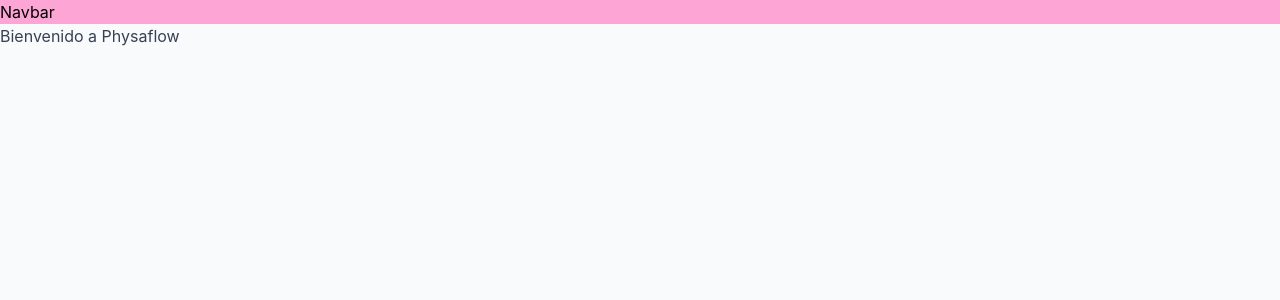
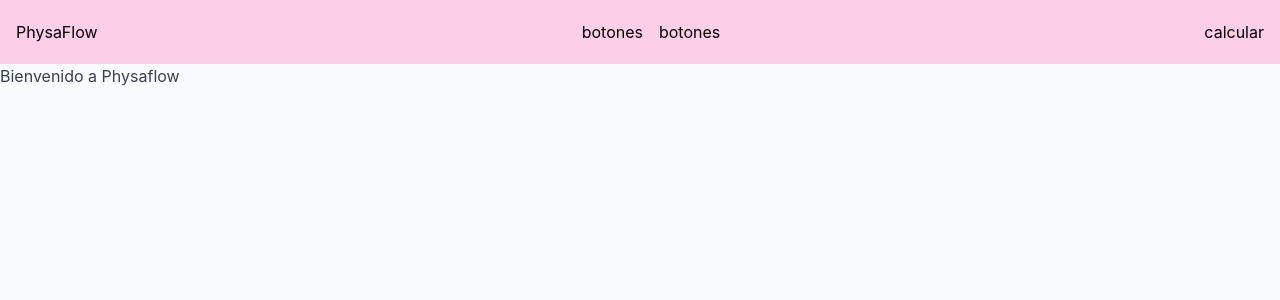
Before and after one commit to No-Country-simulation/-S07-26-Team-12-PhysaFlow, a React (Vite) app in the folder frontend/: page / in a window 1280 px wide. Shown: the top 300 px of the page. Built offline with nearby package versions, Linux system fonts and the light colour scheme.

Commit message:
Ft: Navbar format responsive

```diff
--- a/frontend/src/components/Navbar.jsx
+++ b/frontend/src/components/Navbar.jsx
@@ -1,7 +1,22 @@
+import { screenSize } from "./hooks/screenSize";
+
 export default function Navbar() {
-    return(
-        <div className="fixed top-0 left-0 w-full z-50 bg-pink-300">
-            <h3>Navbar</h3>
-        </div>
-    )
+  const { isMobile } = screenSize();
+
+  return (
+    <div className="fixed h-16 top-0 left-0 w-full z-50 bg-pink-200 flex items-center px-4 justify-between">
+      <h3>PhysaFlow</h3>
+      {isMobile ? (
+        <div>menu</div>
+      ) : (
+        <>
+          <div className="flex gap-4">
+            <div>botones</div>
+            <div>botones</div>
+          </div>
+          <div>calcular</div>
+        </>
+      )}
+    </div>
+  );
 }
--- /dev/null
+++ b/frontend/src/components/hooks/screenSize.jsx
@@ -0,0 +1,18 @@
+import { useState, useEffect } from 'react';
+
+export const screenSize = () => {
+    const [width, setWidth] = useState(window.innerWidth);
+
+    useEffect(()=>{
+        const handleResize = setWidth(window.innerWidth)
+        window.addEventListener("resize", handleResize)
+        return window.removeEventListener("resize", handleResize)
+    },[])
+
+    return{
+        isMobile: width < 640,
+        isTablet: width >= 640 && width < 1024,
+        isLaptop: width >= 1024 && width < 1280,
+        isDesktop: width >= 1280,
+    }
+}
--- a/frontend/src/index.css
+++ b/frontend/src/index.css
@@ -1,7 +1 @@
 @import "tailwindcss";
-
-* {
-  margin: 0;
-  padding: 0;
-  box-sizing: border-box;
-}
```
